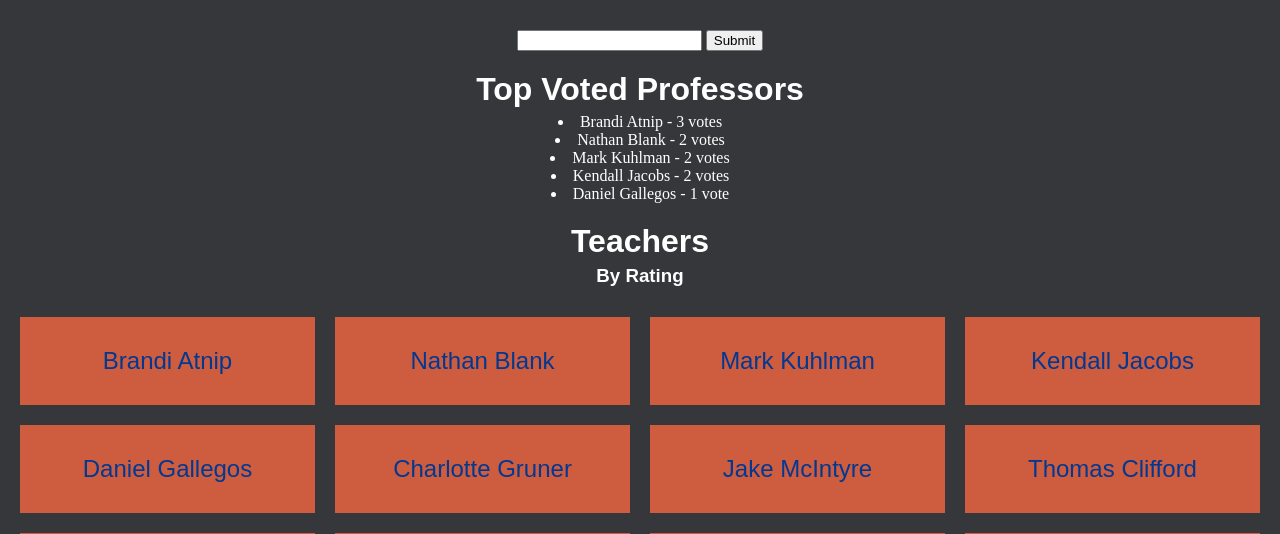
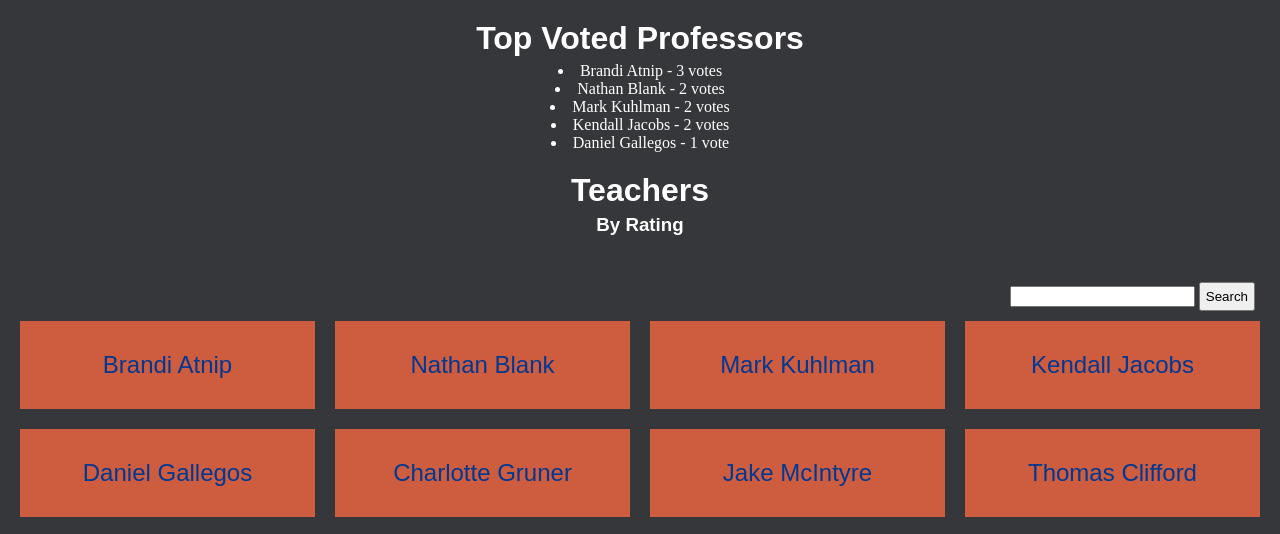
Before and after one commit to Countmooshroom/College-Reviews, a Django app: page /teachers/ in a window 1280 px wide. Shown: the part 96-630 px from the top of the page. Run offline with Django 4.2, Linux system fonts and the light colour scheme; data comes from the database, SQL or seed files in the repository.

```diff
--- a/college/static/college/site.css
+++ b/college/static/college/site.css
@@ -287,6 +287,11 @@ div.full-width-row {
     padding: 5px;
 }
 
+.float-right {
+    text-align: right;
+    position: relative;
+    padding-right: 25px;
+}
 
 .w80 {
     width: 80%;
--- a/college/templates/college/layout.html
+++ b/college/templates/college/layout.html
@@ -5,7 +5,7 @@
     <title>{% block title %}{% endblock %}</title>
     {% load static %}
     <!-- To update the CSS and show your changes on the local server, just update the version number. -->
-    <link rel="stylesheet" type="text/css" href="{% static 'college/site.css' %}?version=1.55"/>
+    <link rel="stylesheet" type="text/css" href="{% static 'college/site.css' %}?version=1.57"/>
 </head>
 
 <body>
--- a/college/templates/college/teachers.html
+++ b/college/templates/college/teachers.html
@@ -6,11 +6,6 @@ List of Teachers
 
 <div class="center-text">
 
-    <form action="{% url 'teachers:teachers' %}">
-        <input class="" type="search" aria-label="search" name="search">
-        <input class="" type="submit">
-    </form>
-
     <h1>Top Voted Professors</h1>
     {% for choice in choices|slice:":5" %}
         <li>{{ choice.choice_text }} - {{ choice.votes }} vote{{ choice.votes|pluralize }}</li>
@@ -18,6 +13,11 @@ List of Teachers
 
     <h1>Teachers</h1>
     <h3>By Rating</h3>
+
+    <form action="{% url 'teachers:teachers' %}" class="float-right">
+        <input ype="search" aria-label="search" name="search">
+        <input class="form-submit" type="submit" value="Search">
+    </form>
 
     <div class="row dept-row">
     {% for teacher in teacher_list %}
--- a/teachers/views.py
+++ b/teachers/views.py
@@ -4,24 +4,16 @@ from django.urls import reverse
 from college.models import Choice, Teacher
 
 def teachers(request):
-    print('1')
+    choices = Choice.objects.all().values().order_by('-votes')
+
     search_query = request.GET.get('search', '')
-    print('what monkeys')
+    teacher_list = []
     if search_query:
-        print('3')
-        teachers = Teacher.objects.filter(name__icontains=search_query)
-        print('4')
-        print(teachers)
+        teacher_list = Teacher.objects.filter(name__icontains=search_query)
     else:
-        teachers = Teacher.objects.all()
-        print(teachers)
-
-
-    choices = Choice.objects.all().values().order_by('-votes')
-    teacher_list = []
-    for choice in choices:
-        teacher_list.append(choice['choice_text'])
-    teacher_list = list(dict.fromkeys(teacher_list))#remove duplicates
+        for choice in choices:
+            teacher_list.append(choice['choice_text'])
+        teacher_list = list(dict.fromkeys(teacher_list))#remove duplicates
     return render(request, 'college/teachers.html', {'choices': choices, 'teacher_list': teacher_list})
 
 def professor(request, name):
```
